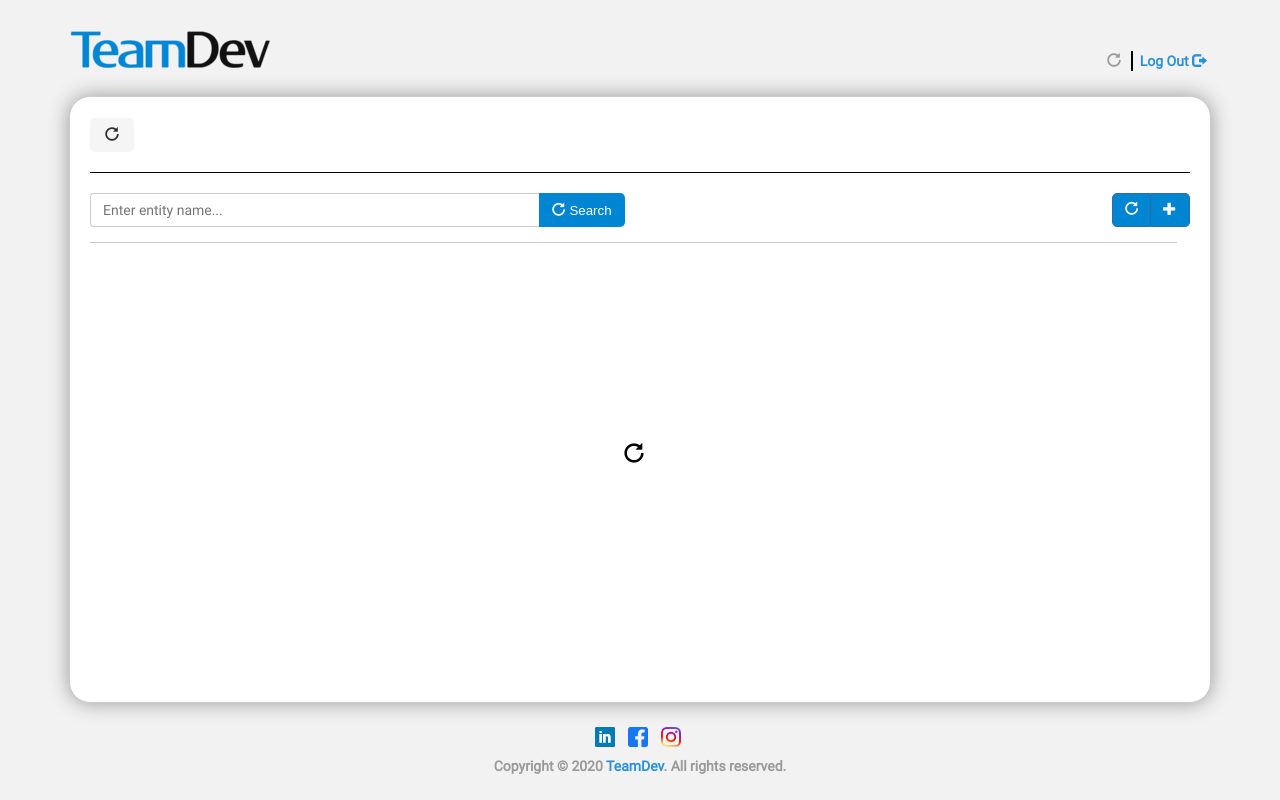
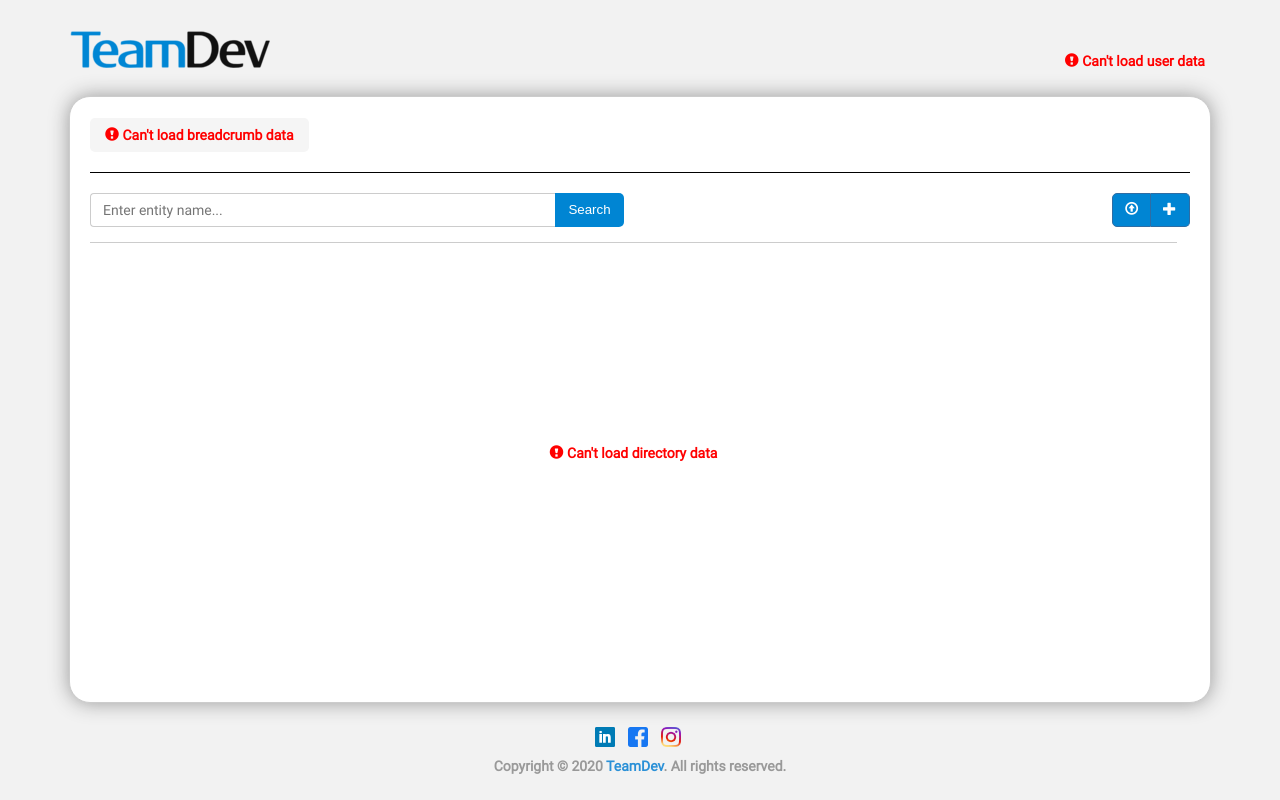
Before and after one commit to Vladyslav-Kuksiuk/FileHub, a plain HTML site: page web-client/static/markup/index-error.html in a window 1280 px wide. Drawn offline with Linux system fonts and the light colour scheme.

Commit message:
Create index-error page.

```diff
--- a/web-client/static/markup/css/styles.css
+++ b/web-client/static/markup/css/styles.css
@@ -72,6 +72,15 @@ input[type="text"]:focus, input[type="email"]:focus, input[type="password"]:focu
 .button-danger:hover {
     background: #bb3e35;
     border-color: #ad4c44;
+}
+
+.error-text {
+    color: #f00;
+}
+
+.error-text .glyphicon {
+    color: #f00;
+    font-size: 14px;
 }
 
 .group-left-element {
@@ -165,19 +174,18 @@ input[type="text"]:focus, input[type="email"]:focus, input[type="password"]:focu
 }
 
 .authorized-user-panel {
-    margin: 19px 10px 0 0;
+    margin: 18px 6px 0 0;
 }
 
 .authorized-user-panel .user-info {
     color: #999999;
     padding: 2px 6px;
-    margin-right: 5px;
+    margin-right: 8px;
     border-right: 2px solid #000;
 }
 
 .authorized-user-panel .logout-button {
-    margin-right: -5px;
-    margin-left: 2px;
+    margin-left: -2px;
 }
 
 .form-container {
@@ -332,7 +340,7 @@ input[type="text"]:focus, input[type="email"]:focus, input[type="password"]:focu
     color: #aaa;
 }
 
-.centered-in-table .glyphicon {
+.centered-in-table .glyphicon-repeat {
     color: #000;
     font-size: 20px;
 }
--- a/web-client/static/markup/index-loading-table.html
+++ b/web-client/static/markup/index-error.html
@@ -3,7 +3,7 @@
 <head>
     <meta charset="UTF-8">
     <meta content="ie=edge" http-equiv="X-UA-Compatible">
-    <title>Loading table</title>
+    <title>Error table</title>
     <link href="css/icons.css" rel="stylesheet">
     <link href="css/styles.css" rel="stylesheet">
 </head>
@@ -12,35 +12,36 @@
     <header class="authorized-page-header">
         <a href="/"><img alt="TeamDev" height="37" src="images/logo.png" width="200"></a>
         <div class="authorized-user-panel">
-            <span class="user-info">
-                <span class="glyphicon glyphicon-repeat"></span>
-            </span>
-            <a class="logout-button" href="/">Log Out <span aria-hidden="true"
-                                                            class="glyphicon glyphicon-log-out"></span></a>
+            <span class="error-text">
+                    <span class="glyphicon glyphicon-exclamation-sign"></span>
+                    Can't load user data
+                </span>
         </div>
     </header>
     <main class="form-container table-container">
         <div class="breadcrumb-container">
             <span class="breadcrumb">
-                <span class="glyphicon glyphicon-repeat"></span>
+                <span class="error-text">
+                    <span class="glyphicon glyphicon-exclamation-sign"></span>
+                    Can't load breadcrumb data
+                </span>
             </span>
         </div>
         <hr class="horizontal-line">
         <div class="table-tool-bar">
             <form action="/search" method="post">
-                <div class="search-line search-line-loading">
+                <div class="search-line">
                     <input class="group-left-element" id="entity-search-input" name="entity-search"
                            placeholder="Enter entity name..." type="text">
-                    <button class="button button-primary group-right-element" title="Search"
-                            disabled>
-                        <span class="glyphicon glyphicon-repeat"></span>
+                    <button class="button button-primary group-right-element" title="Search">
                         Search
                     </button>
                 </div>
             </form>
             <div class="button-group">
-                <button class="button button-primary group-left-element" title="Upload file.">
-                    <span class="glyphicon glyphicon-repeat"></span>
+                <button class="button button-primary group-left-element" title="Upload file."><span
+                        aria-hidden="true"
+                        class="glyphicon glyphicon-upload"></span>
                 </button>
                 <button class="button button-primary group-right-element" title="Add folder."><span
                         aria-hidden="true"
@@ -50,7 +51,10 @@
         </div>
         <div class="table-wrapper">
             <div class="centered-in-table">
-                <span class="glyphicon glyphicon-repeat"></span>
+                <span class="error-text">
+                    <span class="glyphicon glyphicon-exclamation-sign"></span>
+                    Can't load directory data
+                </span>
             </div>
         </div>
     </main>
```
Also changed, not shown: web-client/static/markup/editing.html (+2 -1 lines), web-client/static/markup/index-loading.html (+2 -2 lines), web-client/static/markup/inner.html (+23 -11 lines).
